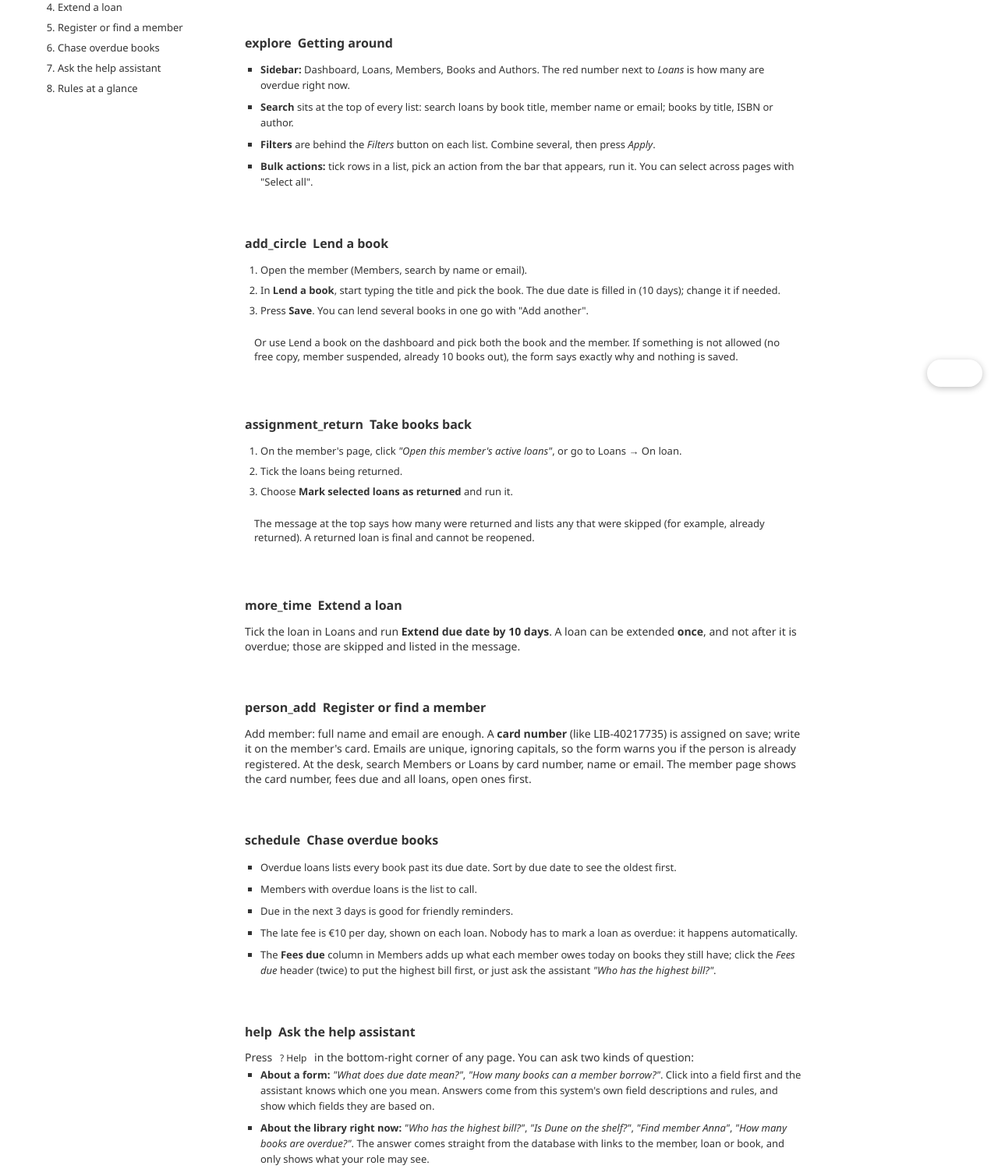
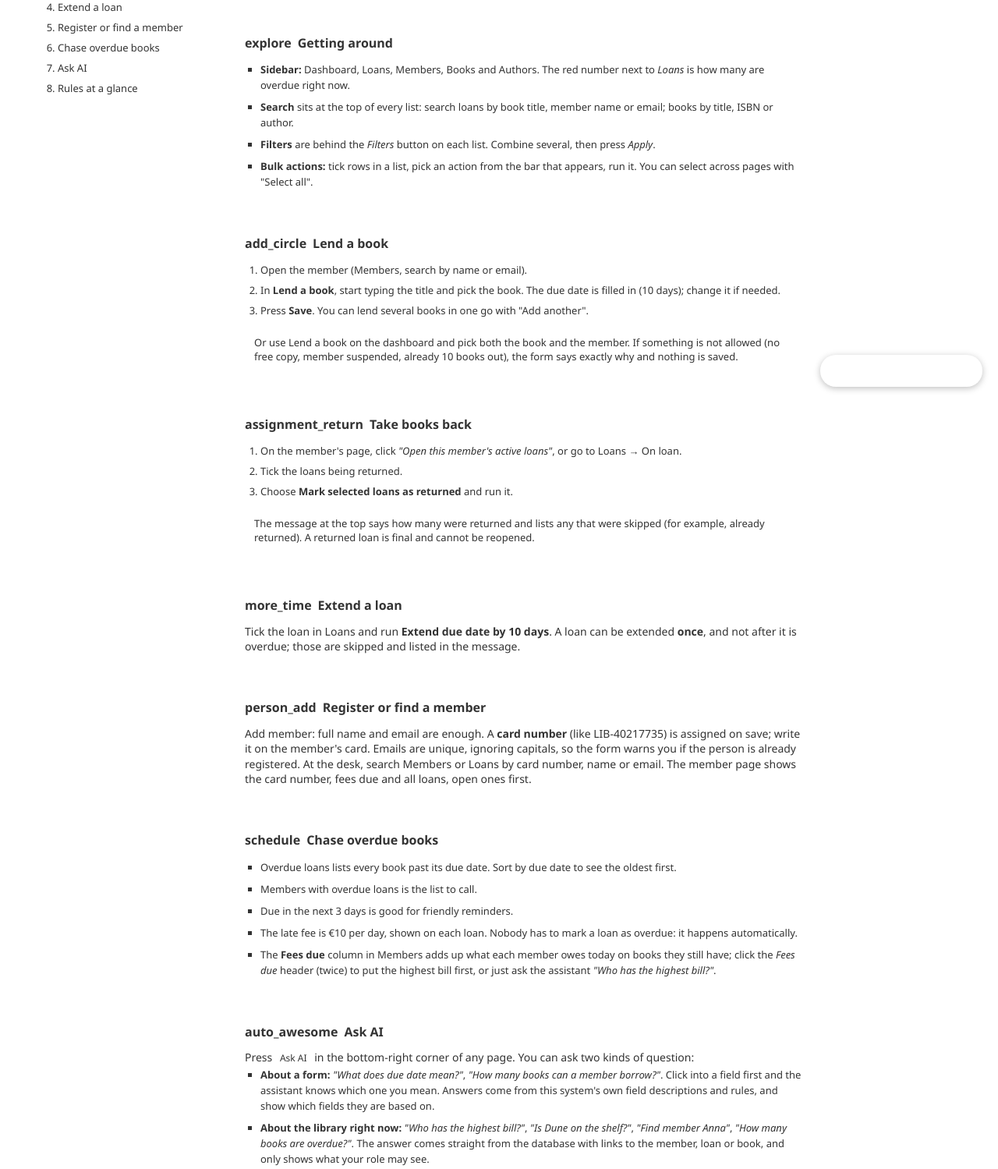
Before and after one commit to JonasTkss/benrey-library, a Django app: template templates/admin/guide.html in a window 1280 px wide. Shown: the part 284-1783 px from the top of the page at 78% size. Run offline with Django 5.2, Linux system fonts and the light colour scheme; a user stored in the database is signed in; tables that the repository leaves empty hold one stand-in row (values such as "Sample post"); the template is opened without the code that fills it: most values are stand-ins (such as "Sample title", 1, 10 or a date in 2020); parts of the project's set-up code (start-up, migrations or seed data) failed here and were passed over; some libraries are stand-ins or nearby versions.

Commit message:
feat: label the assistant button "Ask AI"
Co-Authored-By: Claude Opus 5.5 <noreply@anthropic.com>

```diff
--- a/assistant/static/assistant/chat.css
+++ b/assistant/static/assistant/chat.css
@@ -15,6 +15,13 @@
   cursor: pointer;
   box-shadow: 0 2px 8px rgba(0, 0, 0, 0.25);
 }
+.assistant-toggle {
+  display: inline-flex;
+  align-items: center;
+  gap: 6px;
+  font-weight: 600;
+}
+.assistant-toggle-icon { font-size: 18px; }
 .assistant-toggle:hover { background: var(--color-primary-700); }
 .assistant-panel {
   position: absolute;
--- a/assistant/static/assistant/chat.js
+++ b/assistant/static/assistant/chat.js
@@ -39,7 +39,8 @@
     return node;
   }
 
-  const toggle = el("button", "assistant-toggle", "? Help");
+  const toggle = el("button", "assistant-toggle");
+  toggle.append(el("span", "material-symbols-outlined assistant-toggle-icon", "auto_awesome"), "Ask AI");
   toggle.type = "button";
   toggle.setAttribute("aria-expanded", "false");
   toggle.setAttribute("aria-controls", "assistant-panel");
@@ -47,10 +48,10 @@
   const panel = el("section", "assistant-panel");
   panel.id = "assistant-panel";
   panel.hidden = true;
-  panel.setAttribute("aria-label", "Library help assistant");
+  panel.setAttribute("aria-label", "Ask AI assistant");
 
   const header = el("div", "assistant-header");
-  header.appendChild(el("strong", "", "Library help"));
+  header.appendChild(el("strong", "", "Ask AI"));
   const close = el("button", "assistant-close", "×");
   close.type = "button";
   close.setAttribute("aria-label", "Close help");
--- a/templates/admin/guide.html
+++ b/templates/admin/guide.html
@@ -15,7 +15,7 @@
       {% if is_admin_role %}<li><a href="#catalogue">Manage the catalogue</a></li>{% endif %}
       {% if can_change_status %}<li><a href="#suspend">Suspend a member</a></li>{% endif %}
       {% if can_manage_users %}<li><a href="#staff">Staff accounts and roles</a></li>{% endif %}
-      <li><a href="#help">Ask the help assistant</a></li>
+      <li><a href="#help">Ask AI</a></li>
       <li><a href="#rules">Rules at a glance</a></li>
     </ol>
   </aside>
@@ -122,8 +122,8 @@
     {% endif %}
 
     <section id="help" class="guide-step">
-      <h2><span class="material-symbols-outlined">help</span>Ask the help assistant</h2>
-      <p>Press <kbd>? Help</kbd> in the bottom-right corner of any page. You can ask two kinds of question:</p>
+      <h2><span class="material-symbols-outlined">auto_awesome</span>Ask AI</h2>
+      <p>Press <kbd>Ask AI</kbd> in the bottom-right corner of any page. You can ask two kinds of question:</p>
       <ul>
         <li><strong>About a form:</strong> <em>"What does due date mean?"</em>, <em>"How many books can a member borrow?"</em>.
           Click into a field first and the assistant knows which one you mean. Answers come from this system's own field descriptions and rules, and show which fields they are based on.</li>
--- a/templates/admin/index.html
+++ b/templates/admin/index.html
@@ -9,7 +9,7 @@
       <p class="dash-eyebrow">{% now "l, j F Y" %}</p>
       <h1 class="dash-title">Welcome back, {{ user.get_short_name|default:user.username }}</h1>
       <p class="dash-sub">Signed in as <strong>{{ role_names }}</strong>.
-        New here? Read <a href="{% url 'admin:guide' %}">How to use</a>, or press <kbd>? Help</kbd> on any form.</p>
+        New here? Read <a href="{% url 'admin:guide' %}">How to use</a>, or press <kbd>Ask AI</kbd> on any page.</p>
     </div>
     <div class="dash-actions">
       {% if can_add_loan %}
```
Also changed, not shown: README.md.
